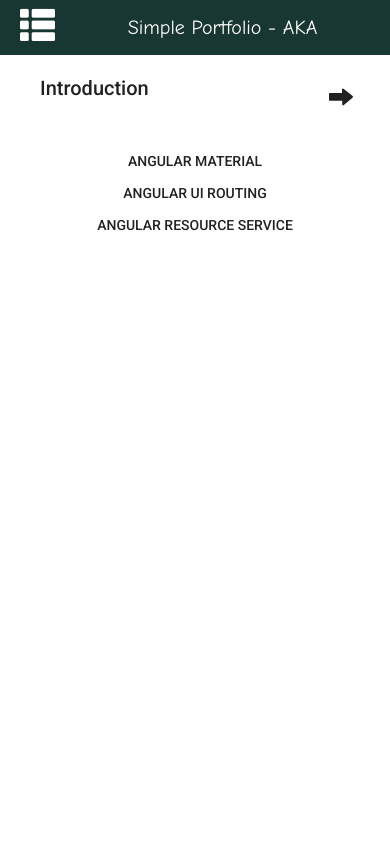
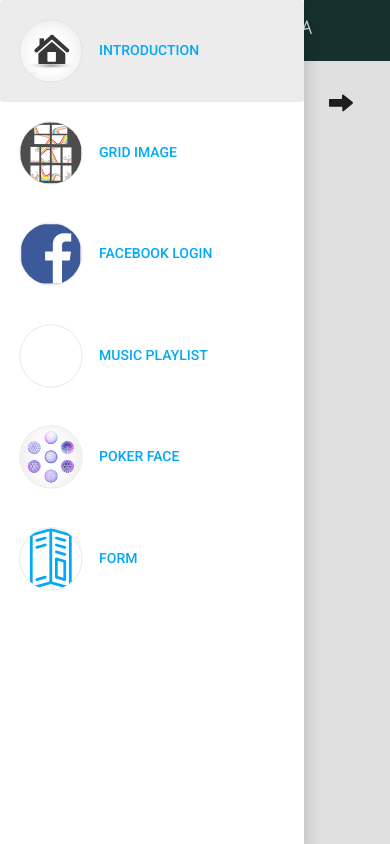
Before and after one commit to AKA1840/Portfolio, a website: page src/index.html in a window 390 px wide. Both pictures are taken after a click on the button 37 px from the left and 25 px from the top of the page. Drawn offline with nearby package versions, Linux system fonts and the light colour scheme; no server answers; files whose address does not match are found by name.

Commit message:
Fix sidebar issue

```diff
--- a/src/index.html
+++ b/src/index.html
@@ -5,7 +5,7 @@
 
     <meta charset="UTF-8">
     <meta http-equiv="X-UA-Compatible" content="IE=edge">
-    <meta name="Description" content="This is Allen's portfolio">
+    <meta name="Description" content="This is portfolio">
     <meta name="viewport" content="width=device-width, initial-scale=1">
 
     <link rel='stylesheet' href='http://fonts.googleapis.com/css?family=Roboto:400,500,700,400italic'>
@@ -13,6 +13,7 @@
     <!-- Optional theme -->
     <link rel="stylesheet" href="https://maxcdn.bootstrapcdn.com/bootstrap/3.3.5/css/bootstrap-theme.min.css">
     <link rel="stylesheet" href="lib/angular-material.css"/>
+
     <link rel="stylesheet" href="css/animate.css"/>
     <link rel="stylesheet" href="css/app.css"/>
     <link rel="stylesheet" href="css/screen.css"/>
@@ -23,14 +24,13 @@
 
 <body ng-app="starterApp" layout="column" ng-controller="UserController as ul">
 <div id="headBar">
-    <div style="float:left; margin:6px 0 6px 20px;" ng-click="toggle=!toggle">
-        <span  class="glyphicon glyphicon-th-list" style="font-size:2.5em; color: white"></span>
+    <div style="float:left; margin:16px 0 16px 20px;" ng-click="toggleLeft()" hide-gt-md>
+        <span  class="glyphicon glyphicon-th-list" style="font-size:25px; color: white"></span>
     </div>
     <h2>Simple Portfolio - AKA</h2>
 </div>
 <div flex layout="row">
-    <md-sidenav md-is-locked-open="true" class="md-whiteframe-z2 left-side-bar" md-component-id="left" ng-hide="toggle">
-        <!--<md-sidenav md-is-locked-open="$mdMedia('gt-sm')" class="md-whiteframe-z2" md-component-id="left" ng-hide="toggle">-->
+    <md-sidenav md-is-locked-open="$mdMedia('gt-md')" class="md-whiteframe-z2" md-component-id="left">
         <md-list>
             <md-item>
                 <md-button ng-click="expression='Introduction'"
@@ -83,22 +83,7 @@
             </md-item>
         </md-list>
     </md-sidenav>
-
     <md-content flex id="content" ui-view></md-content>
-
-
-
-
-    <!--<md-content flex id="content">-->
-    <!--<md-icon md-svg-icon="{{ul.selected.avatar}}" class="avatar"></md-icon>-->
-    <!--<h2>{{ul.selected.name}}</h2>-->
-    <!--<p>{{ul.selected.content}}</p>-->
-
-    <!--<md-button class="share" md-no-ink ng-click="ul.share($event)" aria-label="Share">-->
-    <!--<md-icon md-svg-icon="share"></md-icon>-->
-    <!--</md-button>-->
-    <!--</md-content>-->
-
 </div>
 
 
--- a/src/js/UserController.js
+++ b/src/js/UserController.js
@@ -1,8 +1,16 @@
 var users = angular.module('users');
 
-users.controller('UserController', ['$scope', function( $scope) {
-    $scope.toggle = false;
-}]);
+users.controller('UserController', function( $scope, $mdSidenav, $mdUtil) {
+
+    $scope.toggleLeft = buildToggler('left');
+    function buildToggler(navID) {
+      var debounceFn =  $mdUtil.debounce(function(){
+            $mdSidenav(navID)
+              .toggle();
+          },300);
+      return debounceFn;
+    }
+});
 
 users.controller('introductionCtrl',['$scope', function($scope){
 
```
Also changed, not shown: src/partial/root.html (added).
